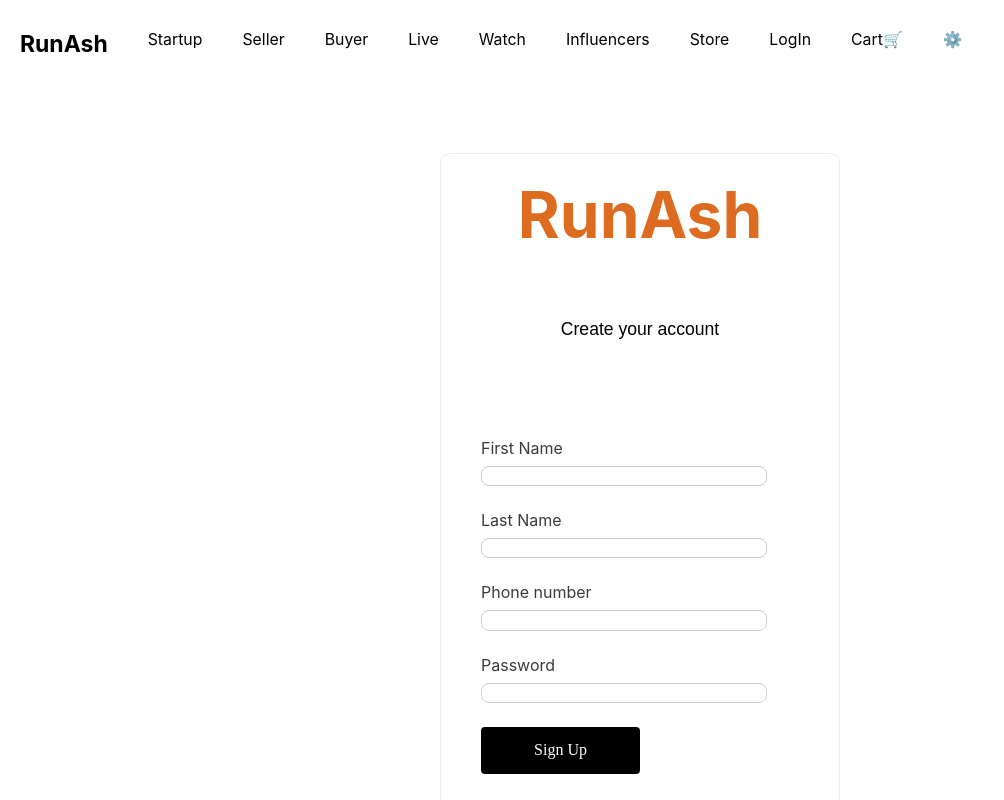
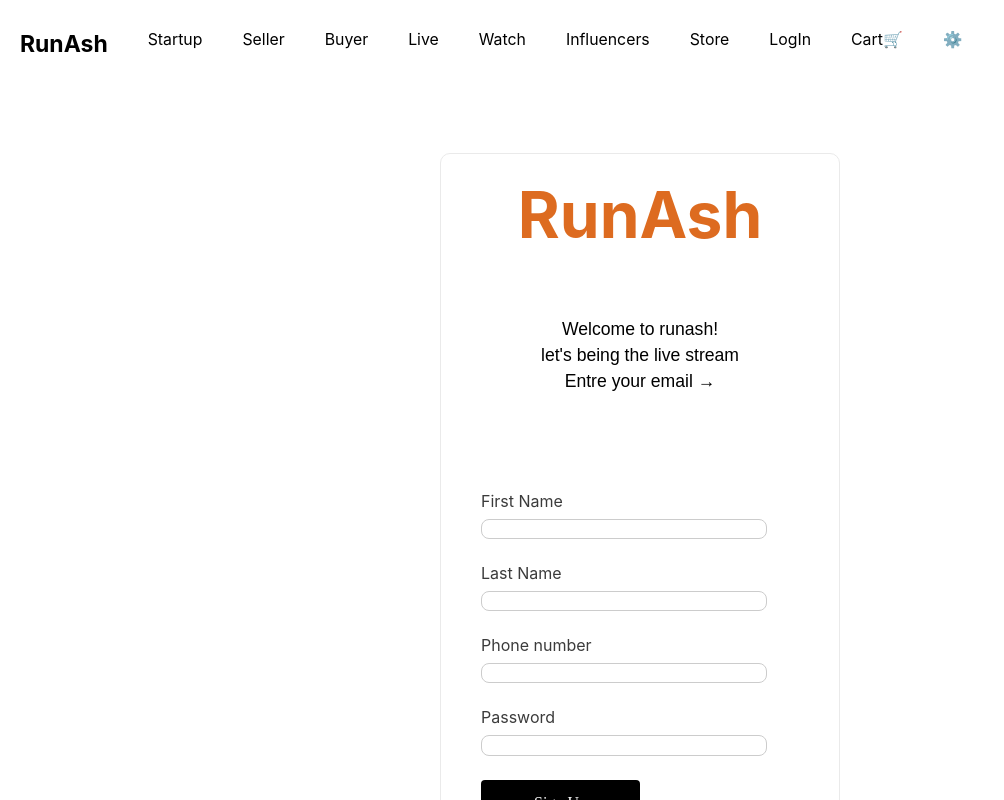
Before and after one commit to rammurmu/next, a Next.js app: page /login in a window 1280 px wide. Shown: the top 800 px of the page, without its empty margins (0-1004 px from the left). Built offline with nearby package versions, Linux system fonts and the light colour scheme.

Commit message:
Update login.js

```diff
--- a/pages/login.js
+++ b/pages/login.js
@@ -44,8 +44,8 @@ export default function PageWithJSbasedFormLogin() {
       </h1>
 
       <p className={styles.description}>
-        Create your account
-      </p>
+        Welcome to runash!<br />let's being the live stream<br />Entre your email &rarr;</p>
+
 
       <form onSubmit={handleSubmit}>
         <label htmlFor="first">First Name</label>
```
